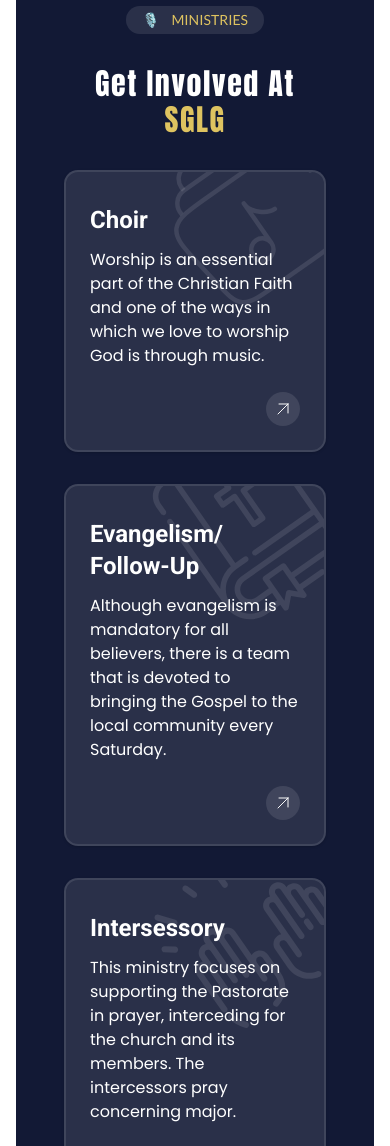
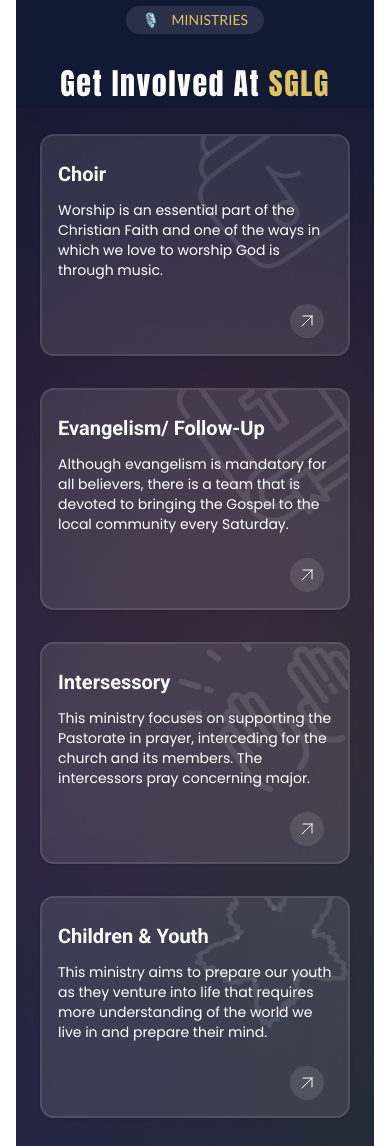
Before and after one commit to Ayo-Awe/rccgsglg, a Next.js app: page /ministries in a window 390 px wide. Shown: the part 422-1568 px from the top of the page. Built offline with nearby package versions, Linux system fonts and the light colour scheme; a web font is replaced by a local one.

Commit message:
feat: implement ministries mobile

```diff
--- a/app/ministries/grid.tsx
+++ b/app/ministries/grid.tsx
@@ -111,8 +111,8 @@ const ministries = [
 
 export default function MinistriesGrid() {
   return (
-    <section className="px-12 pt-8 pb-16 bg-rccg-dark-blue my-10 md:mx-7.5 rounded-3xl relative overflow-hidden">
-      <div className="bg-white/10 px-4 py-1 rounded-full mb-8 flex items-center max-w-fit mx-auto">
+    <section className="px-6 lg:px-12 pt-8 pb-16 bg-rccg-dark-blue my-10 md:mx-7.5 rounded-3xl relative overflow-hidden">
+      <div className="bg-white/10 z-1 px-4 py-1 rounded-full mb-8 flex items-center max-w-fit mx-auto">
         <span
           className={`text-sm md:text-2xl font-thin mr-3 ${anton.className}`}
         >
@@ -122,7 +122,7 @@ export default function MinistriesGrid() {
       </div>
 
       <h2
-        className={`text-3xl md:text-4xl tracking-wider font-bold text-white text-center mb-8 ${anton.className}`}
+        className={`text-3xl z-1 md:text-4xl tracking-wider font-bold text-white text-center mb-8 ${anton.className}`}
       >
         Get Involved At <span className="text-[#DEC360]">SGLG</span>
       </h2>
@@ -133,6 +133,13 @@ export default function MinistriesGrid() {
         width={1586}
         alt="bg ellipse"
         className="invisible md:visible absolute left-0 bottom-0 z-0"
+      />
+      <Image
+        src="/ellipse_long.png"
+        height={3994}
+        width={684}
+        alt="bg ellipse"
+        className="md:invisible visible absolute left-0 bottom-0 z-0"
       />
 
       <div className="grid grid-cols-1 md:grid-cols-2 lg:grid-cols-3 gap-8 z-1">
--- a/app/ministries/ministry-card.tsx
+++ b/app/ministries/ministry-card.tsx
@@ -29,26 +29,26 @@ export default function MinistryCard({
   slug,
 }: MinistryCardProps) {
   return (
-    <Card className="bg-[#FAFAFA1A] rounded-[14px] border-[#FAFAFA1A] border-2 hover:border-[#d4af37]/50 transition-all relative overflow-hidden group">
+    <Card className="bg-[#FAFAFA1A] rounded-[14px] border-[#FAFAFA1A] border-2 hover:border-[#d4af37]/50 transition-all relative overflow-hidden group py-4">
       <Image
         src={icon}
         height={198}
         width={198}
         alt={`${title} icon`}
-        className="absolute top-0 right-0 ml-auto bg-center"
+        className="absolute top-0 right-0 ml-auto bg-center z-0"
       />
-      <CardContent className="pt-2">
+      <CardContent className="pt-2 px-4 z-1">
         <h3
-          className={`text-2xl font-bold text-white mb-3 ${roboto.className}`}
+          className={`text-xl lg:text-2xl font-bold text-white mb-3 ${roboto.className}`}
         >
           {title}
         </h3>
-        <p className={`text-white text-base ${poppins.className}`}>
+        <p className={`text-white text-sm lg:text-base ${poppins.className}`}>
           {description}
         </p>
       </CardContent>
 
-      <CardFooter className="ml-auto mt-auto">
+      <CardFooter className="ml-auto my-0 md:mt-auto py-0">
         {slug && (
           <Link
             href={`/ministries/${slug}`}
```
Also changed, not shown: public/ellipse_long.png (added).
